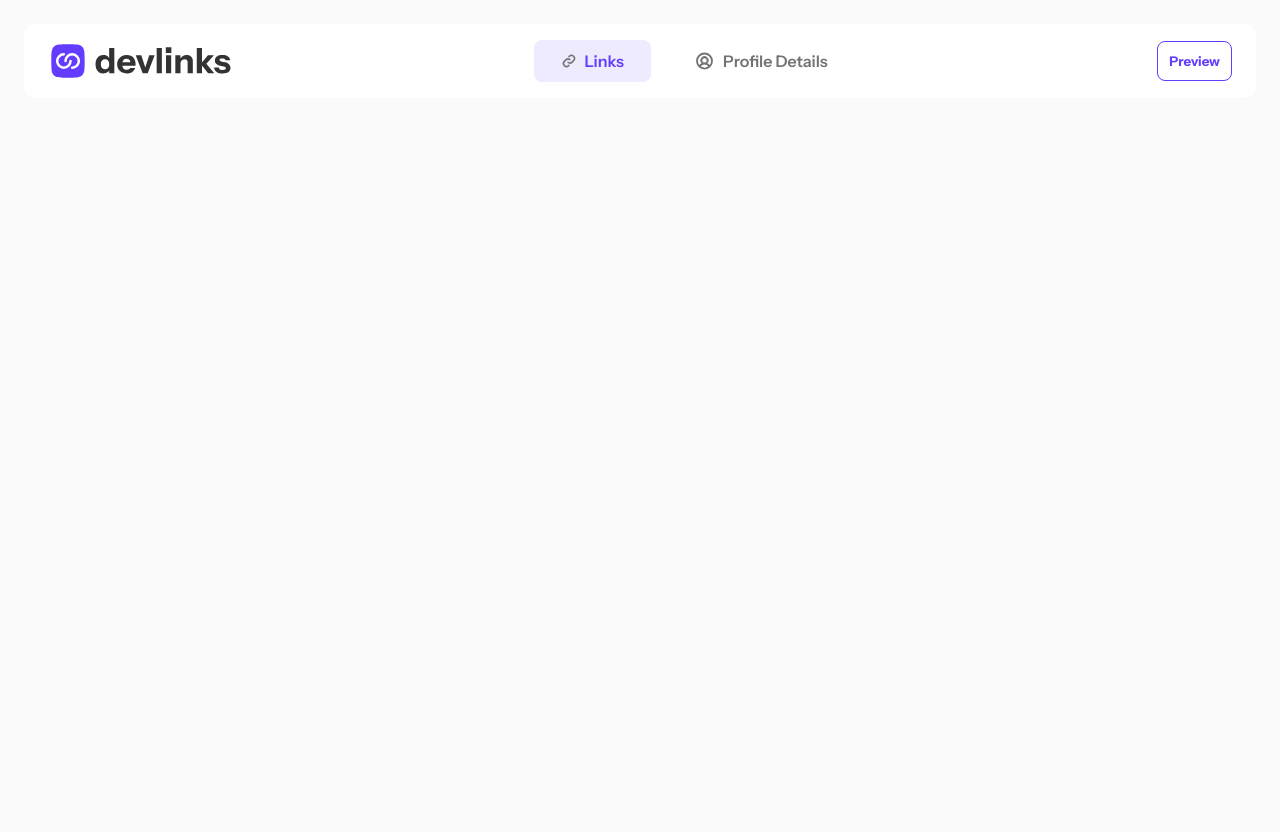
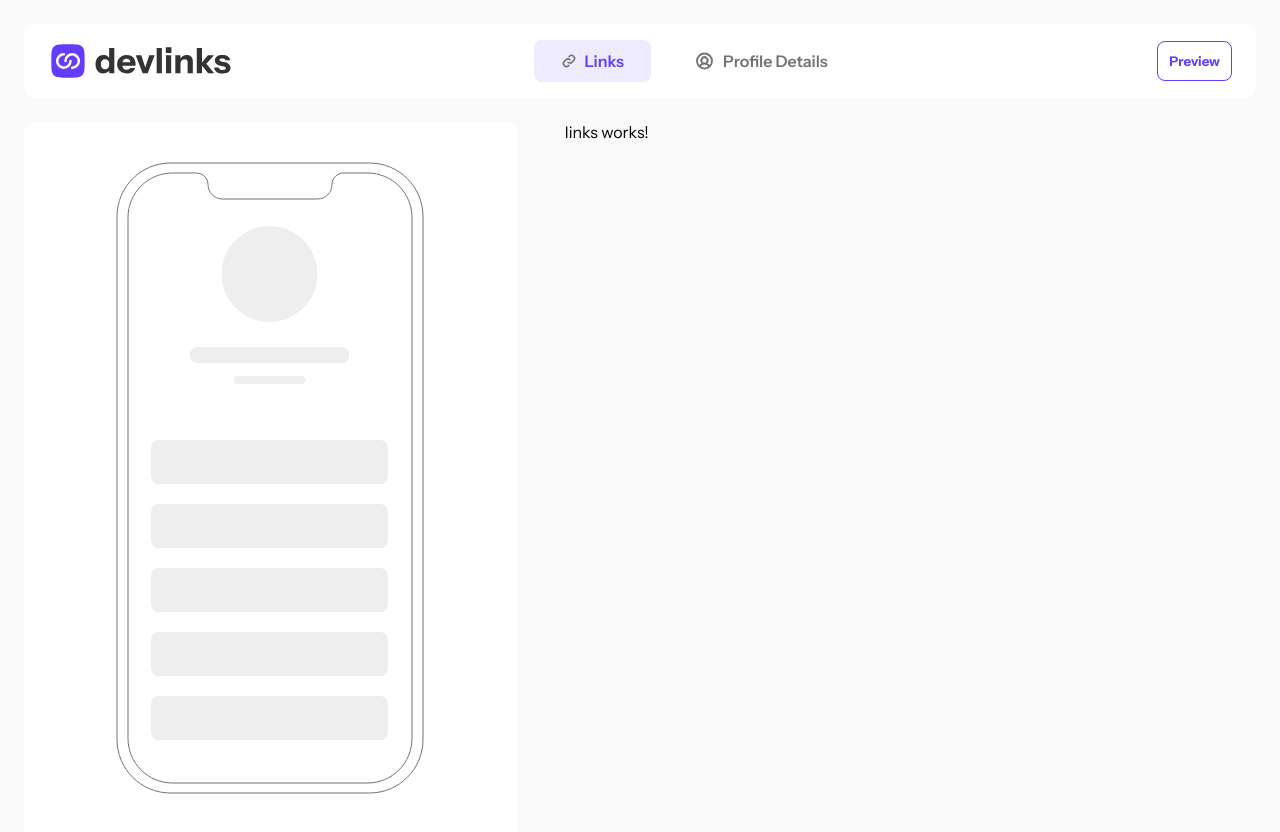
Before and after one commit to VillyRosa/link-sharing-app, an Angular app: page /links in a window 1280 px wide. Shown: the top 832 px of the page. Before the commit the page ends 800 px from the top, so only its background shows below. Built offline with nearby package versions, Linux system fonts and the light colour scheme.

Commit message:
feat: create preview component and add to layout

```diff
--- /dev/null
+++ b/src/app/components/preview-panel/preview-panel.component.html
@@ -0,0 +1,5 @@
+<section>
+  <figure>
+    <img src="./images/svg/illustration-phone-mockup.svg" alt="preview">
+  </figure>
+</section>
--- /dev/null
+++ b/src/app/components/preview-panel/preview-panel.component.scss
@@ -0,0 +1,10 @@
+section {
+  width: 100%;
+  height: 100%;
+  padding: 40px;
+  background-color: var(--white);
+  border-radius: 12px;
+  display: flex;
+  justify-content: center;
+  align-items: center;
+}
--- a/src/app/layouts/main-layout/main-layout.component.html
+++ b/src/app/layouts/main-layout/main-layout.component.html
@@ -1,3 +1,7 @@
 <main>
   <app-nav />
+  <div class="container">
+    <app-preview-panel />
+    <router-outlet />
+  </div>
 </main>
--- a/src/app/layouts/main-layout/main-layout.component.scss
+++ b/src/app/layouts/main-layout/main-layout.component.scss
@@ -1,3 +1,20 @@
 main {
+  width: 100%;
   padding: 24px;
+
+  .container {
+    width: 100%;
+    margin-top: 24px;
+    gap: 24px;
+    display: flex;
+    flex-direction: row;
+
+    & > :first-child {
+      width: 40%;
+    }
+
+    & > :last-child {
+      width: 100%;
+    }
+  }
 }
--- a/src/app/layouts/main-layout/main-layout.component.ts
+++ b/src/app/layouts/main-layout/main-layout.component.ts
@@ -1,9 +1,12 @@
 import { Component } from '@angular/core';
 import { NavComponent } from '../../components/nav/nav.component';
+import { PreviewPanelComponent } from "../../components/preview-panel/preview-panel.component";
+import { CommonModule } from '@angular/common';
+import { RouterOutlet } from '@angular/router';
 
 @Component({
   selector: 'app-main-layout',
-  imports: [NavComponent],
+  imports: [RouterOutlet, NavComponent, PreviewPanelComponent],
   templateUrl: './main-layout.component.html',
   styleUrl: './main-layout.component.scss'
 })
```
Also changed, not shown: src/app/components/preview-panel/preview-panel.component.ts (added, +11 -0 lines), 1 other file (tests, documents, lock files or other folders).
